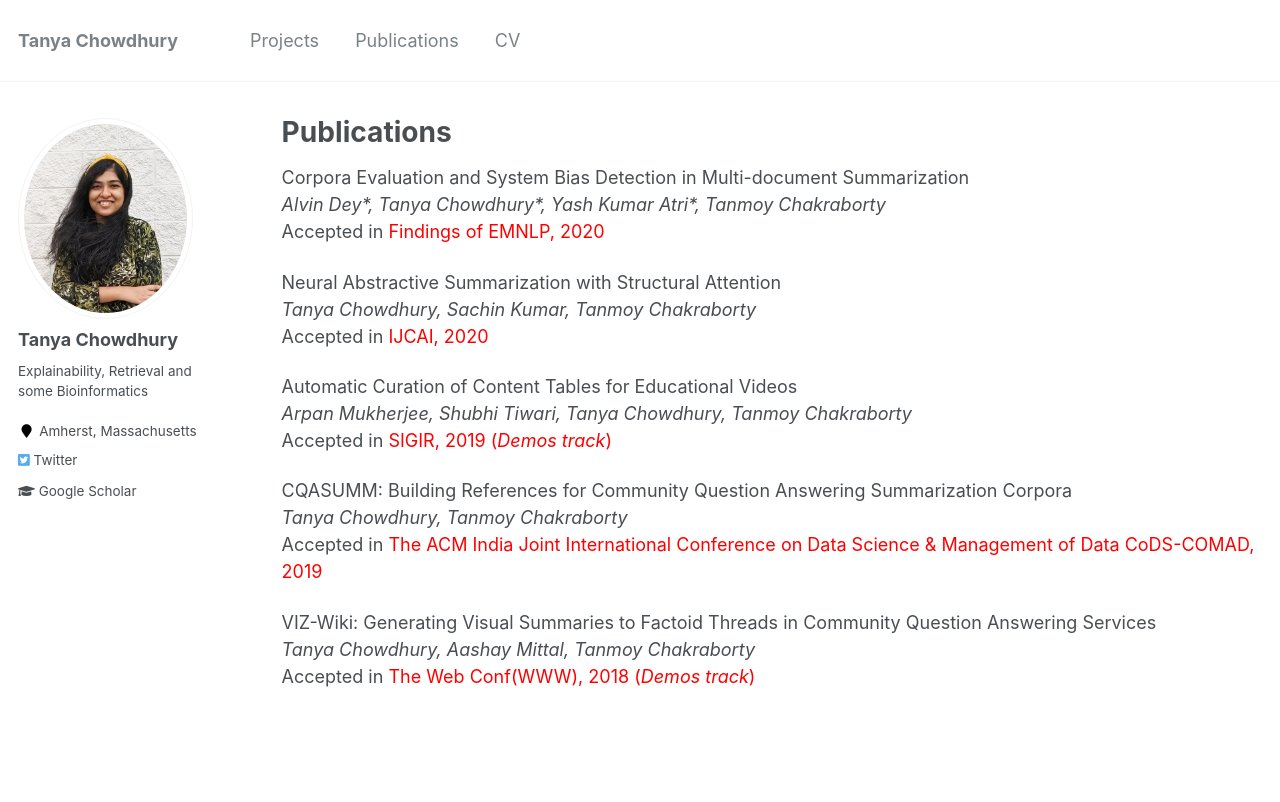
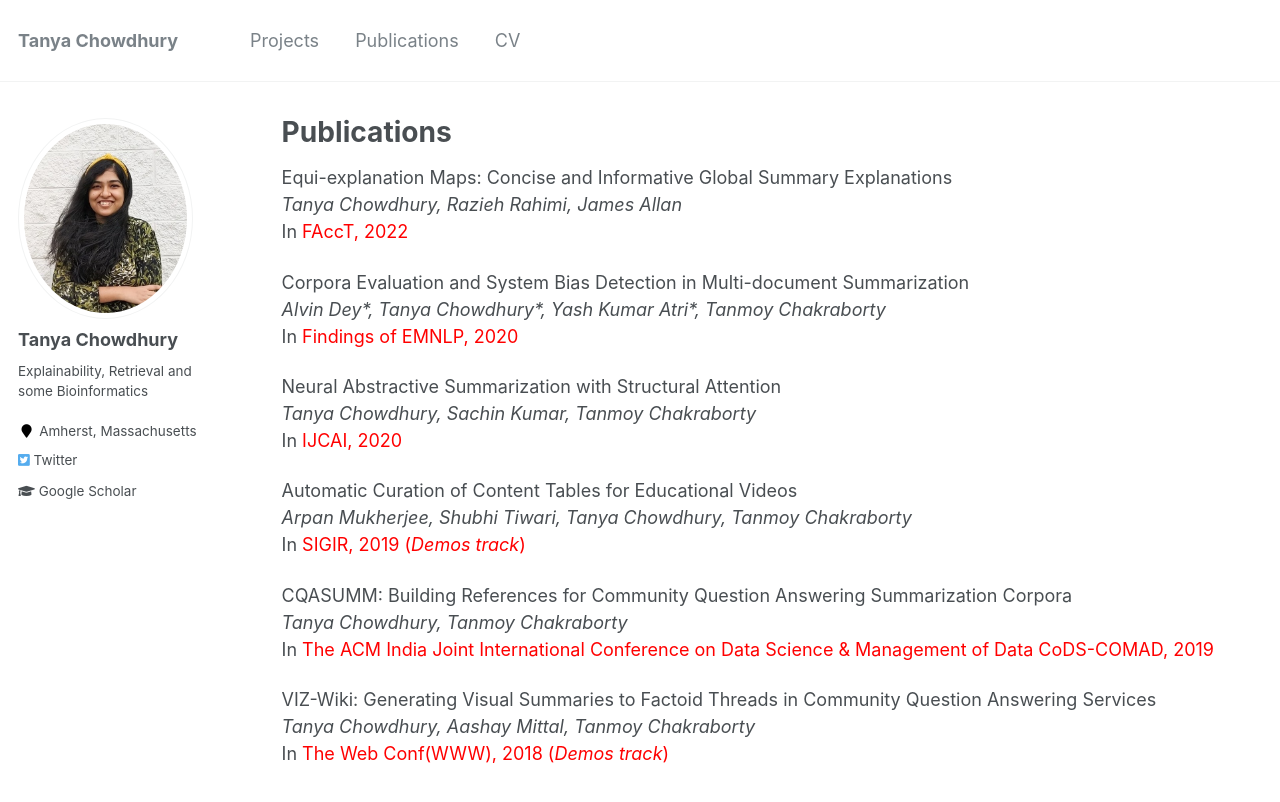
Before and after one commit to TaKneeAa/TaKneeAa.github.io, a Jekyll site: the page built from _pages/publications.md, in a window 1280 px wide and 988 px high. Shown: the top 802 px of the window. Built offline with Jekyll 4.4.1, drawn with Linux system fonts in a browser that asks for light colours.

Commit message:
updates9522

```diff
--- a/_pages/publications.md
+++ b/_pages/publications.md
@@ -4,23 +4,26 @@ title: "Publications"
 permalink: /publications/
 author_profile: true
 ---
+Equi-explanation Maps: Concise and Informative Global Summary Explanations \
+*Tanya Chowdhury, Razieh Rahimi, James Allan*\
+In <span style="color:red">FAccT, 2022</span>
+
 Corpora Evaluation and System Bias Detection in Multi-document Summarization \
 *Alvin Dey\*, Tanya Chowdhury\*, Yash Kumar Atri\*, Tanmoy Chakraborty*\
-Accepted in <span style="color:red">Findings of EMNLP, 2020</span>
+In <span style="color:red">Findings of EMNLP, 2020</span>
 
 Neural Abstractive Summarization with Structural Attention\
 *Tanya Chowdhury, Sachin Kumar, Tanmoy Chakraborty*\
-Accepted in <span style="color:red">IJCAI, 2020</span>
-
+In <span style="color:red">IJCAI, 2020</span>
 
 Automatic Curation of Content Tables for Educational Videos\
 *Arpan Mukherjee, Shubhi Tiwari, Tanya Chowdhury, Tanmoy Chakraborty*\
-Accepted in <span style="color:red">SIGIR, 2019 (*Demos track*)</span>
+In <span style="color:red">SIGIR, 2019 (*Demos track*)</span>
 
 CQASUMM: Building References for Community Question Answering Summarization Corpora\
 *Tanya Chowdhury, Tanmoy Chakraborty*\
-Accepted in <span style="color:red">The ACM India Joint International Conference on Data Science & Management of Data CoDS-COMAD, 2019</span>
+In <span style="color:red">The ACM India Joint International Conference on Data Science & Management of Data CoDS-COMAD, 2019</span>
 
 VIZ-Wiki: Generating Visual Summaries to Factoid Threads in Community Question Answering Services\
 *Tanya Chowdhury, Aashay Mittal, Tanmoy Chakraborty*\
-Accepted in <span style="color:red">The Web Conf(WWW), 2018 (*Demos track*)</span>
+In <span style="color:red">The Web Conf(WWW), 2018 (*Demos track*)</span>
```
Also changed, not shown: _pages/about.md (+3 -3 lines).
